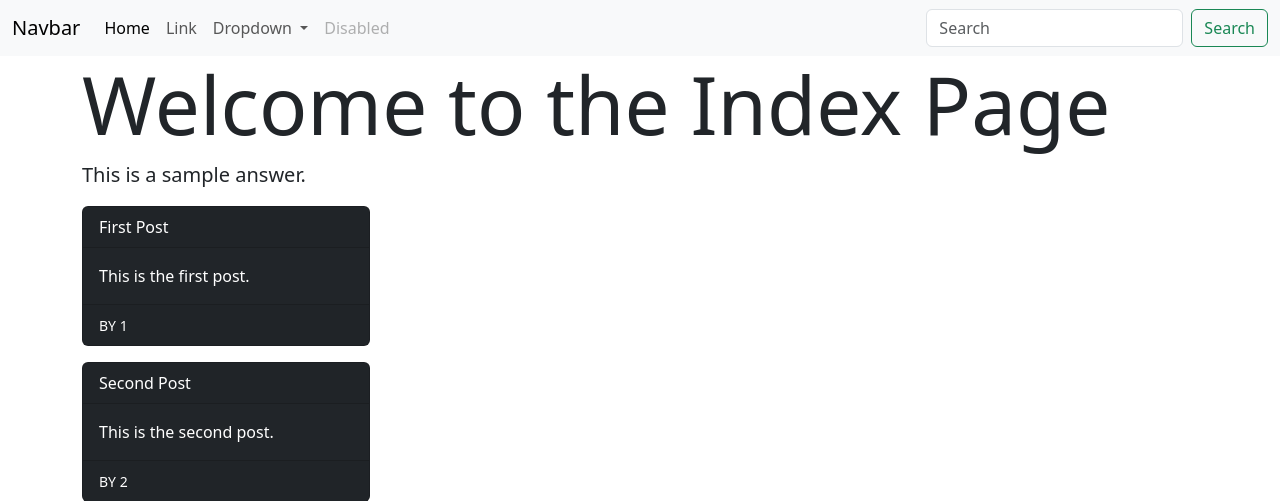
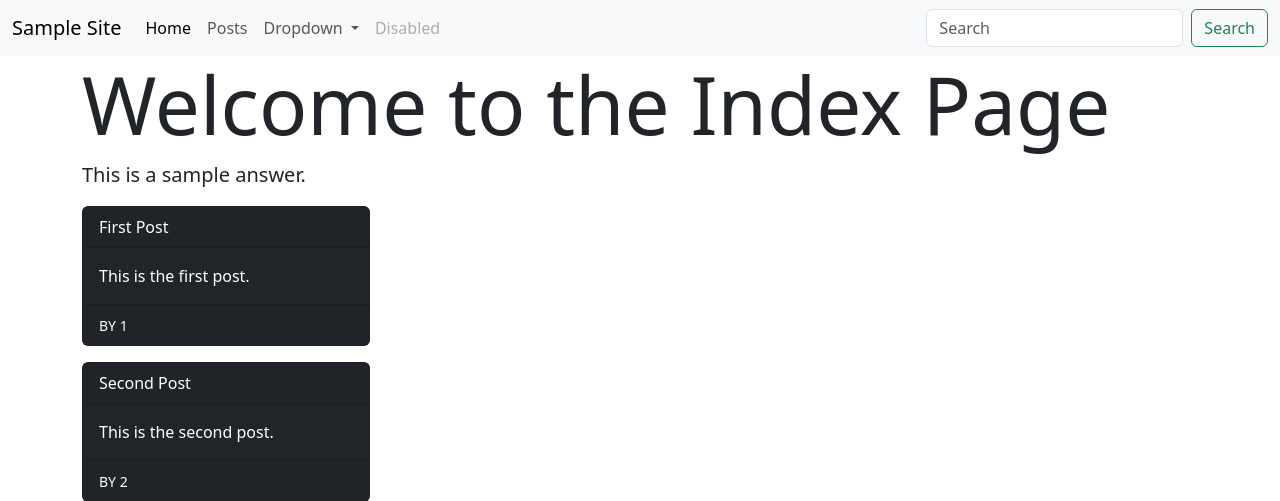
Before and after one commit to mhasan-exe/basicfastapi, a FastAPI app: page / in a window 1280 px wide. Shown: the top 501 px of the page. Run offline with FastAPI, Linux system fonts and the light colour scheme.

Commit message:
Navbar Bootsrapped

```diff
--- a/templates/index.html
+++ b/templates/index.html
@@ -10,17 +10,17 @@
 <body>
     <nav class="navbar navbar-expand-lg bg-body-tertiary">
         <div class="container-fluid">
-            <a class="navbar-brand" href="#">Navbar</a>
+            <a class="navbar-brand" href="#">Sample Site</a>
             <button class="navbar-toggler" type="button" data-bs-toggle="collapse" data-bs-target="#navbarSupportedContent" aria-controls="navbarSupportedContent" aria-expanded="false" aria-label="Toggle navigation">
                 <span class="navbar-toggler-icon"></span>
             </button>
             <div class="collapse navbar-collapse" id="navbarSupportedContent">
                 <ul class="navbar-nav me-auto mb-2 mb-lg-0">
                     <li class="nav-item">
-                        <a class="nav-link active" aria-current="page" href="#">Home</a>
+                        <a class="nav-link active" aria-current="page" href="/">Home</a>
                     </li>
                     <li class="nav-item">
-                        <a class="nav-link" href="#">Link</a>
+                        <a class="nav-link" href="/posts/1">Posts</a>
                     </li>
                     <li class="nav-item dropdown">
                         <a class="nav-link dropdown-toggle" href="#" role="button" data-bs-toggle="dropdown" aria-expanded="false">
```
